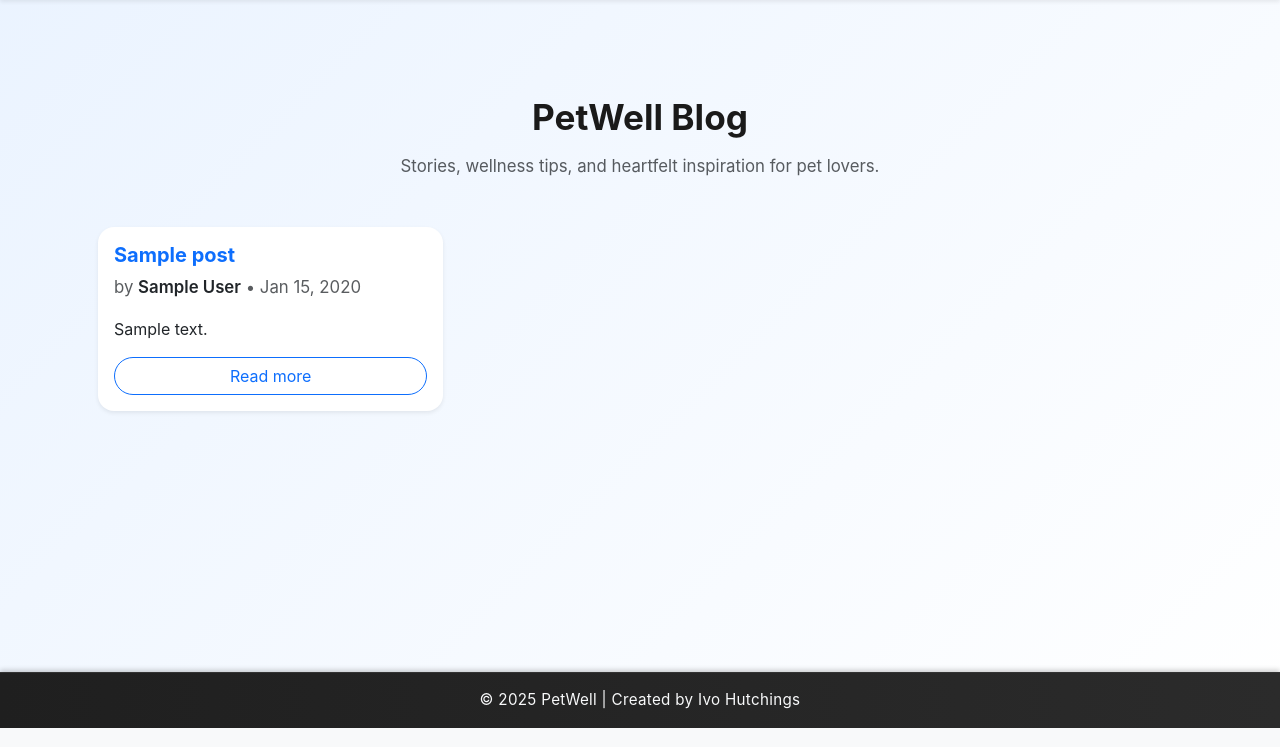
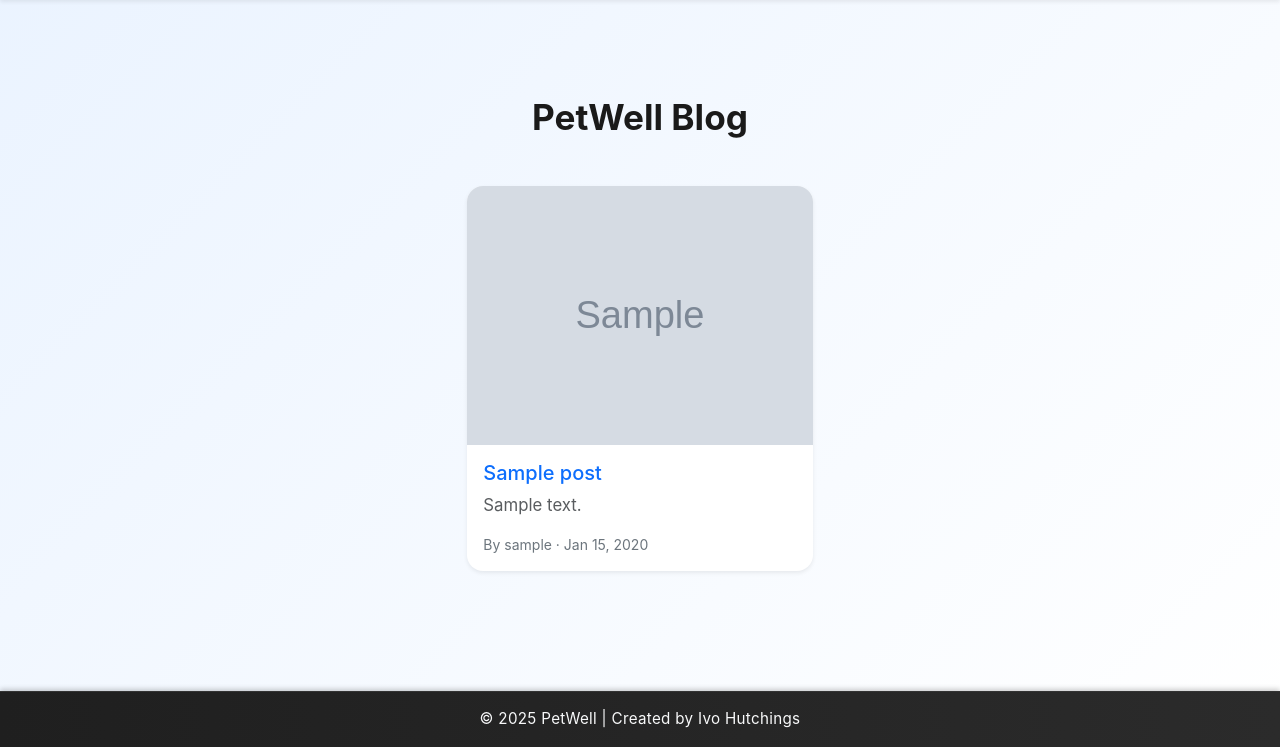
Before and after one commit to bobes81/Petwell, a Django app: template blog/templates/blog/blog_list.html in a window 1280 px wide. Shown: the part 72-819 px from the top of the page. Run offline with Django 3.2, Linux system fonts and the light colour scheme; the template is opened without the code that fills it: most values are stand-ins (such as "Sample title", 1, 10 or a date in 2020); grey boxes marked "Sample" are stand-in pictures.

Commit message:
Fix blog view and template to prevent 500 error

```diff
--- a/blog/templates/blog/blog_list.html
+++ b/blog/templates/blog/blog_list.html
@@ -1,80 +1,34 @@
-
-{% extends "base.html" %}
-
-{% load static %}
-
-
-
-{% block extra_title %}- Blog{% endblock %}
-
-
-
+{% extends 'base.html' %}
 {% block content %}
-
-<section class="container blog-container py-5">
-
-  <div class="text-center mb-5">
-
-    <h1 class="fw-bold mb-3">PetWell Blog</h1>
-
-    <p class="text-muted">Stories, wellness tips, and heartfelt inspiration for pet lovers.</p>
-
-    {% if user.is_authenticated %}
-
-      <a href="{% url 'post_create' %}" class="btn btn-success mt-3">+ Add new post</a>
-
-    {% endif %}
-
+<div class="blog-container container py-5">
+  <h1 class="text-center mb-5">PetWell Blog</h1>
+  {% if user.is_authenticated %}
+  <div class="text-center mb-4">
+    <a href="{% url 'blog:create_post' %}" class="btn btn-success">+ Add new post</a>
   </div>
-
-
+  {% endif %}
 
   {% if posts %}
-
-    <div class="row g-4">
-
-      {% for post in posts %}
-
-        <div class="col-md-6 col-lg-4">
-
-          <div class="card h-100 shadow-sm border-0 rounded-4">
-
-            <div class="card-body d-flex flex-column">
-
-              <h5 class="fw-bold mb-2 text-primary">{{ post.title }}</h5>
-
-              <p class="text-muted small mb-3">
-
-                by <span class="fw-semibold text-dark">{{ post.author }}</span> • {{ post.created_at|date:"M d, Y" }}
-
-              </p>
-
-              <p class="flex-grow-1">{{ post.content|truncatewords:20 }}</p>
-
-              <a href="{% url 'post_detail' post.pk %}" class="btn btn-outline-primary mt-auto rounded-pill">Read more</a>
-
-            </div>
-
-          </div>
-
+  <div class="row justify-content-center">
+    {% for post in posts %}
+    <div class="col-md-6 col-lg-4 mb-4">
+      <div class="card h-100 shadow-sm border-primary rounded-4">
+        {% if post.image %}
+        <img src="{{ post.image.url }}" class="card-img-top rounded-top-4" alt="{{ post.title }}">
+        {% else %}
+        <img src="https://via.placeholder.com/600x400.png?text=PetWell+Blog" class="card-img-top rounded-top-4" alt="default image">
+        {% endif %}
+        <div class="card-body">
+          <h5 class="card-title text-primary">{{ post.title }}</h5>
+          <p class="card-text text-muted">{{ post.content|truncatewords:20 }}</p>
+          <p class="text-secondary small mb-0">By {{ post.author.username }} · {{ post.created_at|date:"M d, Y" }}</p>
         </div>
-
-      {% endfor %}
-
+      </div>
     </div>
-
+    {% endfor %}
+  </div>
   {% else %}
-
-    <div class="text-center py-5">
-
-      <img src="{% static 'img/no_posts.svg' %}" alt="No posts yet" width="160" class="mb-4">
-
-      <h5 class="text-muted">No blog posts yet. Check back soon!</h5>
-
-    </div>
-
+  <p class="text-center text-muted">No blog posts yet.</p>
   {% endif %}
-
-</section>
-
+</div>
 {% endblock %}
```
Also changed, not shown: blog/views.py (+1 -91 lines).
